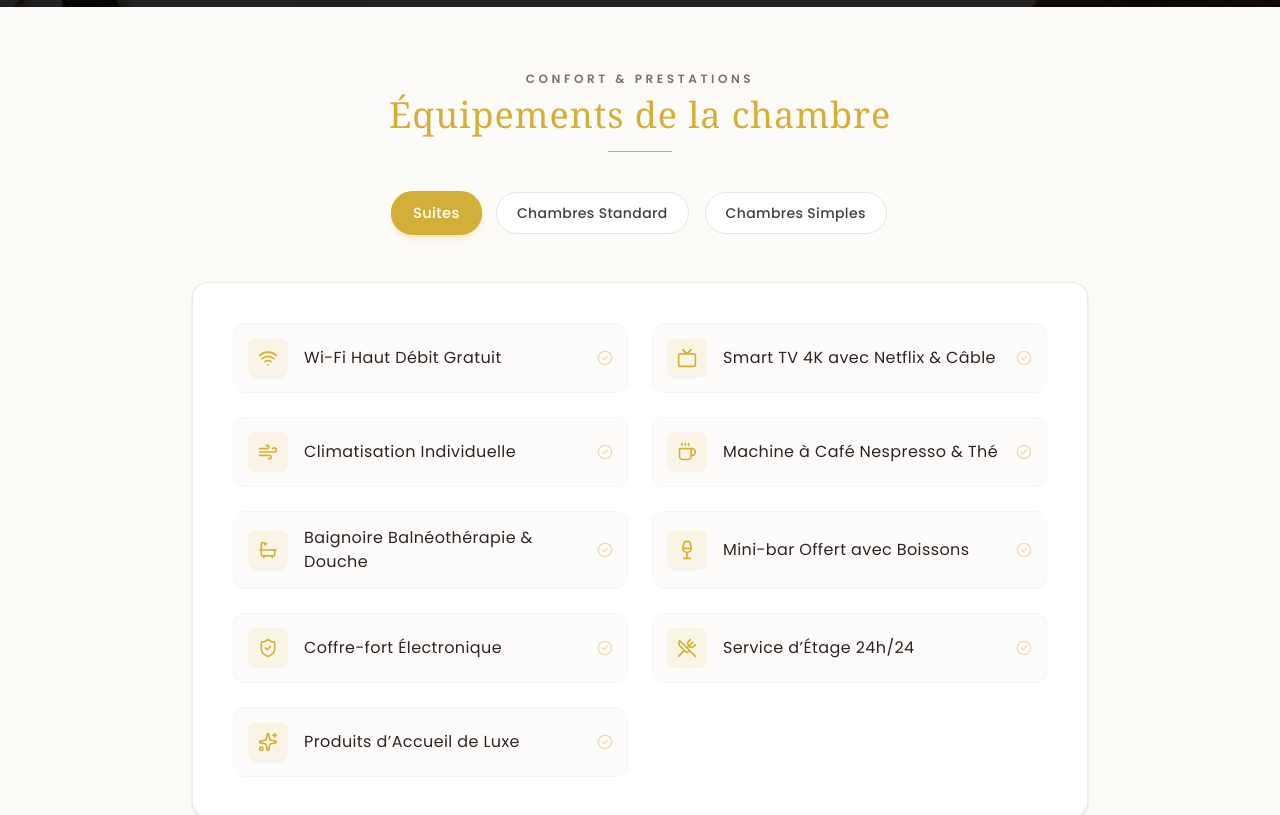
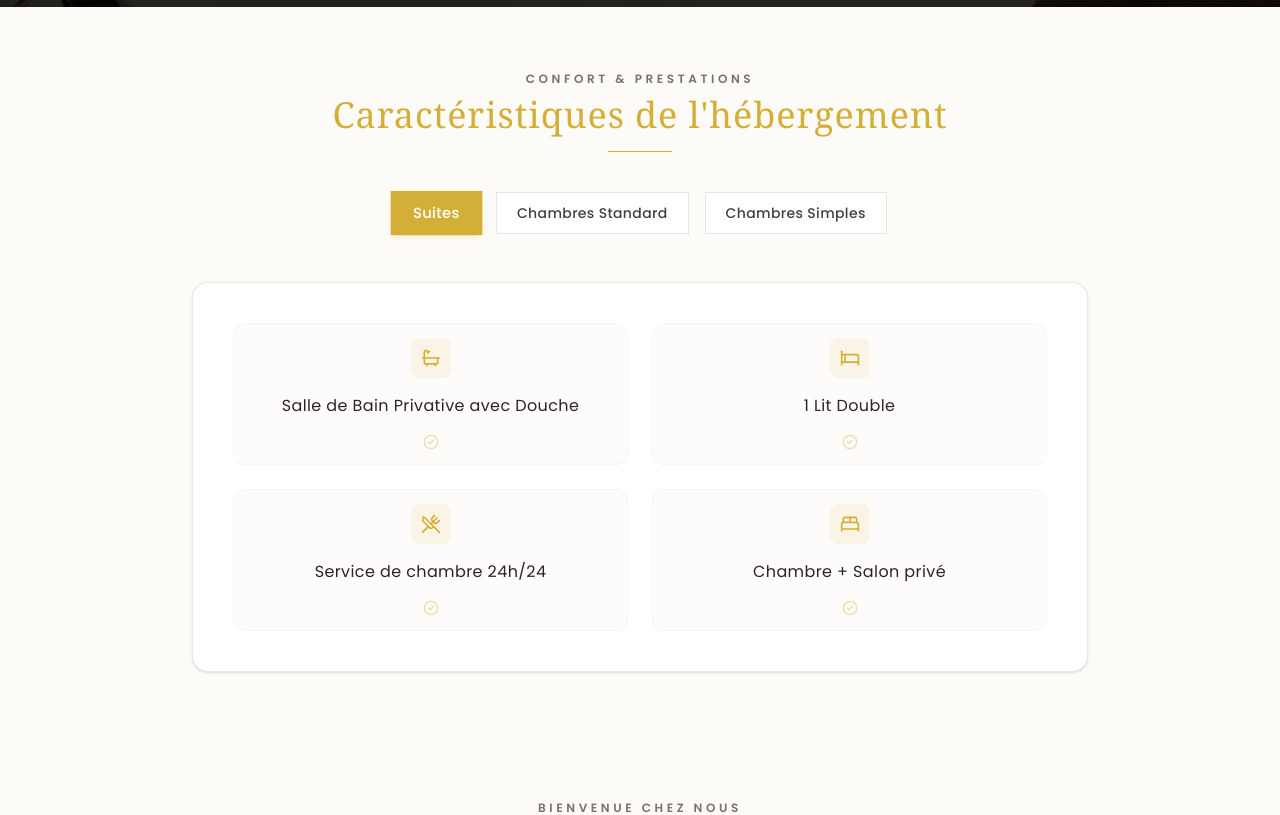
Before and after one commit to biloa2005/pacific-city-hotel, a Next.js app: page /chambres in a window 1280 px wide. Shown: the part 793-1608 px from the top of the page. Built offline with nearby package versions, Linux system fonts and the light colour scheme; a web font is replaced by a local one.

Commit message:
description des chambres

```diff
--- a/app/page.tsx
+++ b/app/page.tsx
@@ -19,10 +19,11 @@ export default function Home() {
      <About/>
      {/* <Rooms/>
      <Restaurant/>   */}
-     {/* <Entertainment/> */}
+
      {/* <Gallery/>
      <Contact/> */}
      <ServicesSection/>
+      {/* <Entertainment/>  */}
      <Footer/>
 
    </div>
--- a/components/Hero.tsx
+++ b/components/Hero.tsx
@@ -2,6 +2,7 @@
 
 import { useEffect, useState } from 'react';
 import { ChevronDown, Star } from 'lucide-react';
+import Link from 'next/link';
 
 const welcomeTexts = [
   'Bienvenue au Pacific City Hotel',
@@ -201,7 +202,7 @@ export default function Hero() {
 
         {/* DESCRIPTION */}
         <p
-          className={`mt-6 max-w-xl text-base leading-relaxed text-white/80 transition-all duration-1000 delay-[900ms] ease-out sm:text-lg ${
+          className={`mt-3 max-w-xl text-base leading-relaxed text-white/80 transition-all duration-1000 delay-[900ms] ease-out sm:text-lg ${
             mounted
               ? 'translate-y-0 opacity-100'
               : 'translate-y-8 opacity-0'
@@ -220,19 +221,19 @@ export default function Hero() {
               : 'translate-y-8 opacity-0'
           }`}
         >
-          <a
-            href="#contact"
-            className="rounded-full bg-[#D4AF37] px-8 py-3.5 text-sm font-semibold tracking-wide text-black shadow-lg shadow-[#D4AF37]/20 transition-all duration-300 hover:scale-105 hover:bg-[#F3E5AB]"
+          <Link
+            href="contact"
+            className=" bg-[#D4AF37] px-8 py-3.5 text-sm font-semibold tracking-wide text-black shadow-lg shadow-[#D4AF37]/20 transition-all duration-300 hover:scale-105 hover:bg-[#F3E5AB]"
           >
             Réserver mon séjour
-          </a>
+          </Link>
 
-          <a
+          <Link
             href="#a-propos"
-            className="rounded-full border border-white/30 px-8 py-3.5 text-sm font-semibold tracking-wide text-white transition-all duration-300 hover:scale-105 hover:border-white/50 hover:bg-white/10"
+            className="border border-white/30 px-8 py-3.5 text-sm font-semibold tracking-wide text-white transition-all duration-300 hover:scale-105 hover:border-white/50 hover:bg-white/10"
           >
             Découvrir l&apos;hôtel
-          </a>
+          </Link>
         </div>
       </div>
 
--- a/components/Room/RoomAmenities.tsx
+++ b/components/Room/RoomAmenities.tsx
@@ -13,6 +13,8 @@ import {
   UtensilsCrossed,
   LucideIcon,
   CheckCircle2,
+  Bed,
+  BedDouble,
 } from 'lucide-react';
 
 // Définition du type pour chaque équipement
@@ -28,29 +30,24 @@ type RoomCategory = 'suite' | 'standard' | 'simple';
 // Données des équipements filtrés par catégorie
 const ROOM_EQUIPMENTS: Record<RoomCategory, EquipmentItem[]> = {
   suite: [
-    { id: '1', name: 'Wi-Fi Haut Débit Gratuit', icon: Wifi },
-    { id: '2', name: 'Smart TV 4K avec Netflix & Câble', icon: Tv },
-    { id: '3', name: 'Climatisation Individuelle', icon: Wind },
-    { id: '4', name: 'Machine à Café Nespresso & Thé', icon: Coffee },
-    { id: '5', name: 'Baignoire Balnéothérapie & Douche', icon: Bath },
-    { id: '6', name: 'Mini-bar Offert avec Boissons', icon: Wine },
-    { id: '7', name: 'Coffre-fort Électronique', icon: ShieldCheck },
-    { id: '8', name: 'Service d’Étage 24h/24', icon: UtensilsCrossed },
-    { id: '9', name: 'Produits d’Accueil de Luxe', icon: Sparkles },
-  ],
+    { id: '1', name: 'Salle de Bain Privative avec Douche', icon: Bath },
+    { id: '2', name: '1 Lit Double', icon: Bed },
+     { id: '3', name: 'Service de chambre 24h/24', icon: UtensilsCrossed },
+   { id: '4', name: 'Chambre + Salon privé', icon: BedDouble },
+
+    ],
   standard: [
-    { id: '1', name: 'Wi-Fi Haut Débit Gratuit', icon: Wifi },
-    { id: '2', name: 'Télévision HD avec Chaines Satellite', icon: Tv },
-    { id: '3', name: 'Climatisation', icon: Wind },
-    { id: '4', name: 'Bouilloire avec Sélection de Thé', icon: Coffee },
-    { id: '5', name: 'Salle de Bain Privative avec Douche', icon: Bath },
-    { id: '6', name: 'Coffre-fort Sécurisé', icon: ShieldCheck },
+    { id: '1', name: 'Salle de Bain Privative avec Douche', icon: Bath },
+    { id: '2', name: '1 Lit Double', icon: Bed },
+     { id: '3', name: 'Service de chambre 24h/24', icon: UtensilsCrossed },
+
+
   ],
   simple: [
-    { id: '1', name: 'Wi-Fi Gratuit', icon: Wifi },
-    { id: '2', name: 'Télévision Ecran Plat', icon: Tv },
-    { id: '3', name: 'Climatisation / Ventilateur', icon: Wind },
-    { id: '4', name: 'Salle d’Eau Privative', icon: Bath },
+
+    { id: '1', name: 'Salle d’Eau Privative', icon: Bath },
+    { id: '2', name: '1 Lit Double', icon: Bed },
+     { id: '3', name: 'Service de chambre 24h/24', icon: UtensilsCrossed },
   ],
 };
 
@@ -77,7 +74,7 @@ export default function RoomAmenities() {
           </span>
 
           <h2 className="font-serif text-3xl sm:text-4xl font-light tracking-wide text-[#D4AF37]">
-            Équipements de la chambre
+            Caractéristiques de l'hébergement
           </h2>
 
           <div className="w-16 h-[1px] bg-[#D4AF37] mx-auto mt-4" />
@@ -91,7 +88,7 @@ export default function RoomAmenities() {
               <button
                 key={filter.key}
                 onClick={() => setActiveFilter(filter.key)}
-                className={`px-4 sm:px-5 py-2 sm:py-2.5 rounded-full text-xs sm:text-sm font-medium tracking-wide transition-all duration-300 border ${
+                className={`px-4 sm:px-5 py-2 sm:py-2.5  text-xs sm:text-sm font-medium tracking-wide transition-all duration-300 border ${
                   isActive
                     ? 'bg-[#D4AF37] text-white border-[#D4AF37] shadow-md shadow-[#D4AF37]/20 scale-105'
                     : 'bg-white text-stone-700 border-stone-200 hover:border-[#D4AF37]/60 hover:text-[#D4AF37]'
@@ -112,13 +109,13 @@ export default function RoomAmenities() {
               <div
                 key={item.id}
                 // Changement : gap-4 -> gap-2 (sur mobile) et p-3.5 -> p-2.5 (sur mobile)
-                className="flex items-center gap-2 sm:gap-4 p-2.5 sm:p-3.5 rounded-xl bg-[#FDFBF7]/60 border border-stone-100 transition-all duration-300 hover:border-[#D4AF37]/40 hover:bg-white hover:shadow-sm group"
+                className="flex flex-col items-center gap-2 sm:gap-4 p-2.5 sm:p-3.5 rounded-xl bg-[#FDFBF7]/60 border border-stone-100 transition-all duration-300 hover:border-[#D4AF37]/40 hover:bg-white hover:shadow-sm group"
               >
                 {/* Icône de l'équipement */}
                 {/* Changement : w-10 h-10 -> w-8 h-8 (sur mobile) */}
-                <div className="w-8 h-8 sm:w-10 sm:h-10 rounded-lg bg-[#D4AF37]/10 flex items-center justify-center shrink-0 group-hover:bg-[#D4AF37] transition-colors duration-300">
+                <div className="w-15 h-20 sm:w-10 sm:h-10 rounded-lg bg-[#D4AF37]/10 flex items-center justify-center shrink-0 group-hover:bg-[#D4AF37] transition-colors duration-300">
                   {/* Changement : w-5 h-5 -> w-4 h-4 (sur mobile) */}
-                  <IconComponent className="w-4 h-4 sm:w-5 sm:h-5 text-[#D4AF37] group-hover:text-white transition-colors duration-300" />
+                  <IconComponent className="w-10 h-15 sm:w-5 sm:h-5 text-[#D4AF37] group-hover:text-white transition-colors duration-300" />
                 </div>
 
                 {/* Nom de l'équipement */}
--- a/components/Service.tsx
+++ b/components/Service.tsx
@@ -11,6 +11,7 @@ import {
   Phone,
   Star,
   Wifi,
+  Accessibility,
 } from 'lucide-react';
 
 interface Service {
@@ -44,6 +45,11 @@ const services: Service[] = [
     id: '5',
     title: 'Restauration',
     icon: <UtensilsCrossed className="w-6 h-6" />,
+  },
+   {
+    id: '6',
+    title: 'Acces adapté',
+    icon: <Accessibility className="w-6 h-6" />,
   },
 
 ];
@@ -155,7 +161,7 @@ export default function ServicesSection() {
                 style={{
                   transitionDelay: `${300 + index * 120}ms`,
                 }}
-                className={`group relative flex items-center gap-4 overflow-hidden border border-gray-100 bg-white p-4 shadow-sm transition-all duration-700 ease-out hover:-translate-y-1 hover:border-[#D4AF37]/30 hover:shadow-lg md:p-5 ${
+                className={`group relative flex flex-col items-center gap-4 overflow-hidden border border-gray-100 bg-white p-4 shadow-sm transition-all duration-700 ease-out hover:-translate-y-1 hover:border-[#D4AF37]/30 hover:shadow-lg md:p-5 ${
                   isVisible
                     ? 'translate-x-0 opacity-100'
                     : fromLeft
```
